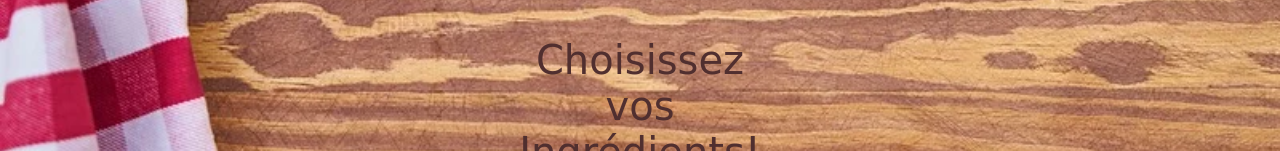
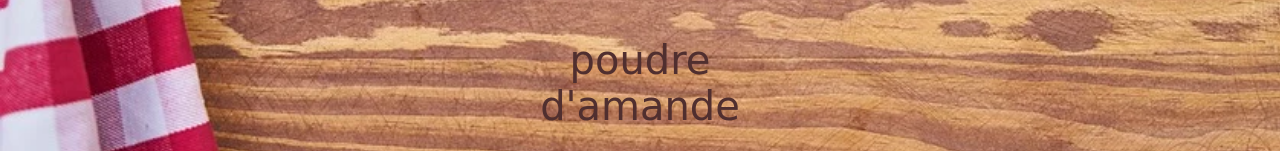
Before and after one commit to EmmanuelleGay/NESTI_JS, a plain HTML site: page index.html in a window 1280 px wide. Shown: the part 649-800 px from the top of the page. Drawn offline with Linux system fonts and the light colour scheme.

Commit message:
add name ingredient

```diff
--- a/index.html
+++ b/index.html
@@ -21,33 +21,12 @@
         <div class="cardcontainer list">
 
             <ul class="cardlist">
-
-                <!-- <li class="card current"><img src="images/almond_powder.jpg" alt="">
-                <li class="card"><img src="images/apple.jpg" alt=""></li>
-                <li class="card"><img src="images/bananas.jpg" alt=""></li>
-                <li class="card"><img src="images/berries.jpg" alt=""></li>
-                <li class="card"><img src="images/butter.jpg" alt=""></li>
-                <li class="card"><img src="images/carrots.jpg" alt=""></li>
-                <li class="card"><img src="images/cherry.jpg" alt=""></li>
-                <li class="card"><img src="images/chocolate.jpg" alt=""></li>
-                <li class="card"><img src="images/coffee.jpg" alt=""></li>
-                <li class="card"><img src="images/cream.jpg" alt=""></li>
-                <li class="card"><img src="images/dough.jpg" alt=""></li>
-                <li class="card"><img src="images/eggs.jpg" alt=""></li>
-                <li class="card"><img src="images/flour.jpg" alt=""></li>
-                <li class="card"><img src="images/lemon.jpg" alt=""></li>
-                <li class="card"><img src="images/milk.jpg" alt=""></li>
-                <li class="card"><img src="images/pear.jpg" alt=""></li>
-                <li class="card"><img src="images/pistachio.jpg" alt=""></li>
-                <li class="card"><img src="images/strawberries.jpg" alt=""></li>
-                <li class="card"><img src="images/sugar.jpg" alt=""></li>
-                <li class="card"><img src="images/vanilla.jpg" alt=""></li> -->
             </ul>
 
             <button class="but-nope">X</button>
             <button class="but-yay">✔</button>
 
-            <p>Choisissez vos Ingrédients!</p>
+      <!--      <p>Choisissez votre ingrédient</p>-->
 
             <span id="counter"></span>
 
--- a/js/nesti.js
+++ b/js/nesti.js
@@ -84,7 +84,6 @@ var xmlhttp = new XMLHttpRequest();
 xmlhttp.onreadystatechange = function () {
     if (this.readyState == 4 && this.status == 200) {
         var myObj = JSON.parse(this.responseText);
-        //      document.getElementById("demo").innerHTML = myObj.name;
         myObj.forEach(function (element, index) {
             var card = new Card(index, element.ingredients, element.images);
             card.create();
@@ -98,6 +97,7 @@ xmlhttp.send();
  * Create constructor for each Card
  */
 
+
 class Card {
     constructor(index, name, images) {
         this.index = index;
@@ -109,28 +109,36 @@ class Card {
  * Create the card with image
  */
     create() {
+        var nameContainer = document.querySelector(".cardcontainer");
         var container = document.querySelector(".cardlist");
         var cardContent = document.createElement("li");
-  //      var nameIngredient = document.createElement("p");
-       var contentImage = document.createElement("img");
+        var containerIngredient = document.createElement("p");
+        var contentImage = document.createElement("img");
         /** add class card to be able to use animation */
         cardContent.className = "card";
         /** if it's the first, we add "current" to be used with the animation */
         if (this.index == 0) {
-            cardContent.className += " current"
+            cardContent.className += " current";
+            containerIngredient.textContent = this.name;
         }
- //       nameIngredient.textContent = this.name;
+
+
+        localStorage.setItem(this.index,this.name);
+
         /**add image link */
         contentImage.src = "images/" + this.images;
         /** add element to the parent container */
         cardContent.appendChild(contentImage);
         container.appendChild(cardContent);
+        nameContainer.appendChild(containerIngredient);
     }
 
 }
 
 
 var arrayIngRecipe = new Array;
+
+
 
 (function () {
     var animating = false;
@@ -158,8 +166,8 @@ var arrayIngRecipe = new Array;
                     card: t.parentNode.querySelector('.card')
                 });
                 /**add ingredient into recette list to propose */
-         //       arrayIngRecipe.push(elem);
-        //        console.log(arrayIngRecipe);
+     //                  arrayIngRecipe.push(nameIngredient);
+                        console.log(arrayIngRecipe);
             }
             /** actual card => moving */
             if (t.classList.contains('current')) {
```
